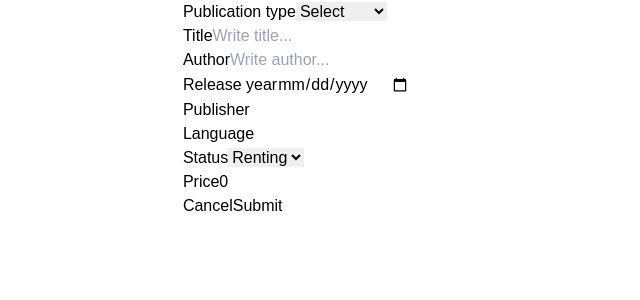
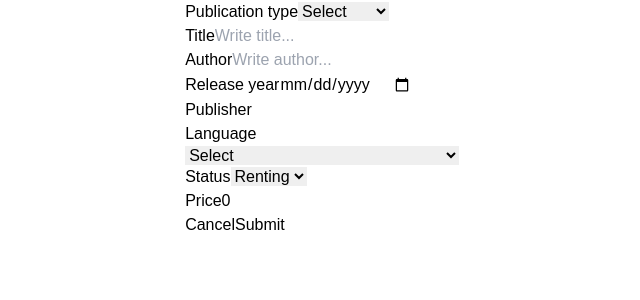
Before and after one commit to Dominykas359/Book_Exchange_App_FE, a React (Vite) app: page /new/notice in a window 1280 px wide. Shown: the top 300 px of the page, without its empty margins (318-958 px from the left). Built offline with nearby package versions, Linux system fonts and the light colour scheme.

Commit message:
publication language selection to assist filtering

```diff
--- a/src/components/main/NewNotice.tsx
+++ b/src/components/main/NewNotice.tsx
@@ -199,14 +199,22 @@ function NewNotice() {
                     />
                 </div>
                 <div>
-                    <span>Language</span>
-                    <input
-                        type="text"
-                        name="language"
-                        value={language}
-                        onChange={(e) => setLanguage(e.target.value)}
-                        required
-                    />
+                <label htmlFor="languages" className="flex flex-col">
+                                Language
+                                <select
+                                    id="languages"
+                                    name="languages"
+                                    value={language}
+                                    onChange={(e) => setLanguage(e.target.value)}
+                                >
+                                    <option value="">Select</option>
+                                    <option value="english">English</option>
+                                    <option value="lithuanian">Lithuanian</option>
+                                    <option value="german">German</option>
+                                    <option value="russian">Russian</option>
+                                    <option value="spanish">Spanish</option>
+                                </select>
+                            </label>
                 </div>
                 <div>
                     <span>Status</span>
```
